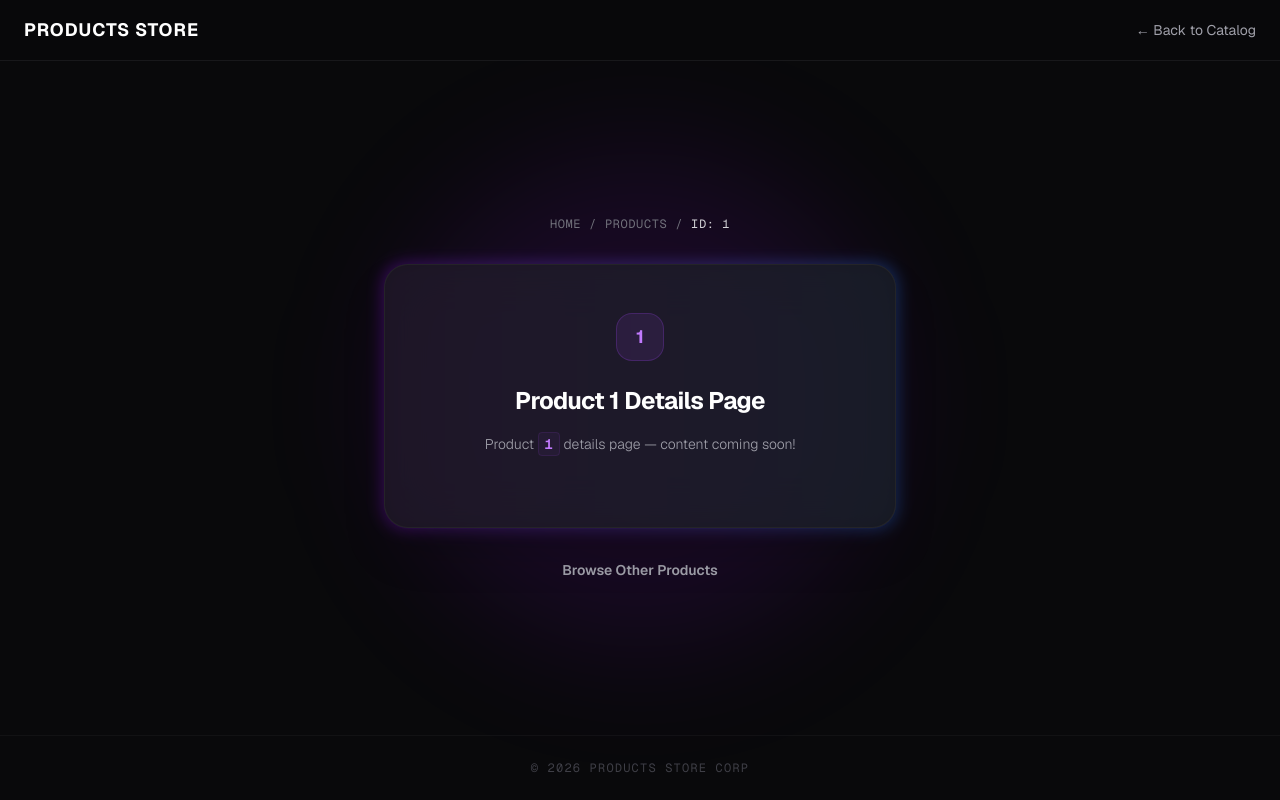
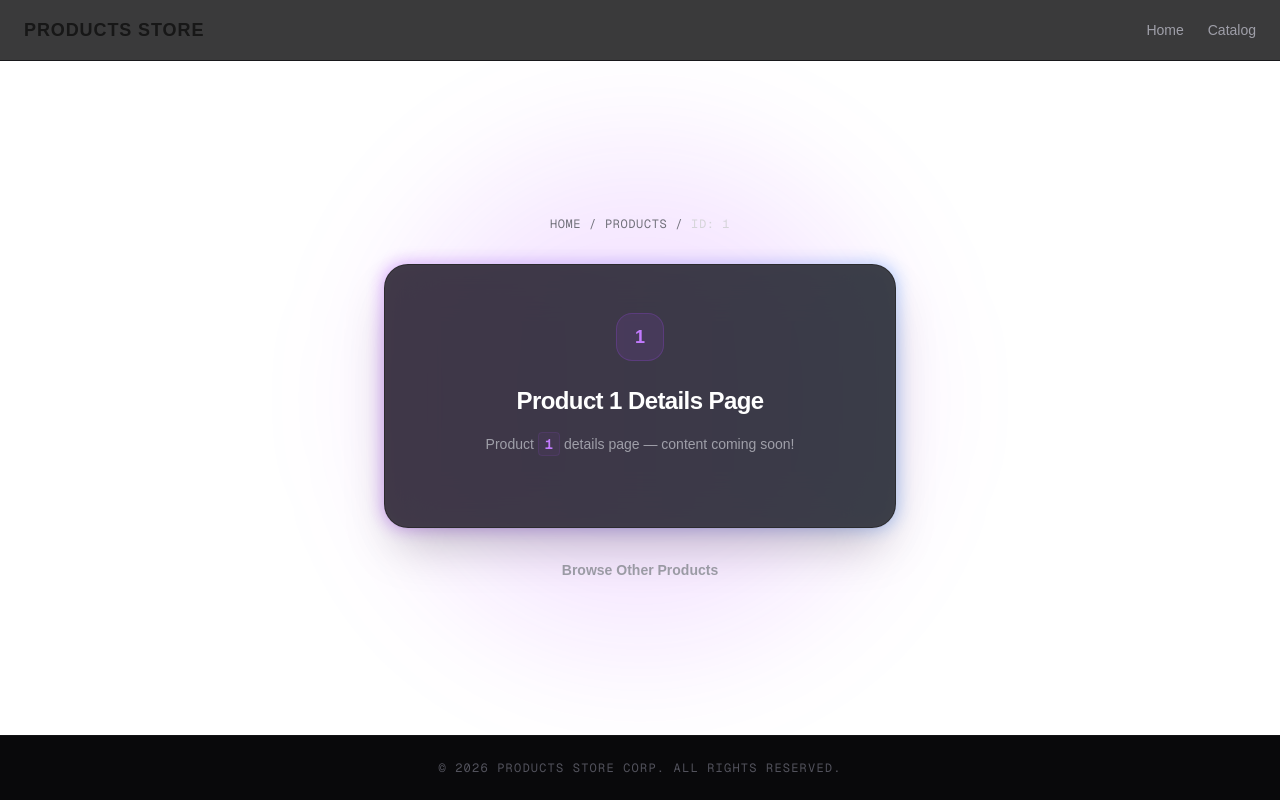
Before and after one commit to pwanjari23/NextJs_FullStack, a Next.js app: page /products/1 in a window 1280 px wide. Built offline with nearby package versions, Linux system fonts and the light colour scheme.

Commit message:
Revise layout with global header and footer

```diff
--- a/app/layout.js
+++ b/app/layout.js
@@ -1,4 +1,5 @@
 import { Geist, Geist_Mono } from "next/font/google";
+import Link from "next/link";
 import "./globals.css";
 
 const geistSans = Geist({
@@ -12,8 +13,8 @@ const geistMono = Geist_Mono({
 });
 
 export const metadata = {
-  title: "Create Next App",
-  description: "Generated by create next app",
+  title: "Products Store",
+  description: "A premium store experience built with Next.js and Tailwind CSS",
 };
 
 export default function RootLayout({ children }) {
@@ -22,7 +23,33 @@ export default function RootLayout({ children }) {
       lang="en"
       className={`${geistSans.variable} ${geistMono.variable} h-full antialiased`}
     >
-      <body className="min-h-full flex flex-col">{children}</body>
+      <body className="min-h-full flex flex-col bg-zinc-950 text-white selection:bg-purple-500 selection:text-white">
+
+        {/* Global Header */}
+        <header className="border-b border-zinc-900 bg-zinc-950/80 backdrop-blur-md sticky top-0 z-50 px-6 py-4 flex items-center justify-between">
+          <Link href="/" className="text-lg font-bold tracking-wider hover:text-purple-400 transition-colors">
+            PRODUCTS STORE
+          </Link>
+          <nav className="flex items-center gap-6">
+            <Link href="/" className="text-sm text-zinc-400 hover:text-white transition-colors">
+              Home
+            </Link>
+            <Link href="/products" className="text-sm text-zinc-400 hover:text-white transition-colors">
+              Catalog
+            </Link>
+          </nav>
+        </header>
+
+        {/* Dynamic Page Content */}
+        <main className="flex-grow flex flex-col relative">
+          {children}
+        </main>
+
+        {/* Global Footer */}
+        <footer className="w-full text-center py-6 text-xs text-zinc-600 border-t border-zinc-900/60 font-mono tracking-widest uppercase bg-zinc-950">
+          © 2026 products store corp. all rights reserved.
+        </footer>
+      </body>
     </html>
   );
 }
--- a/app/page.js
+++ b/app/page.js
@@ -47,11 +47,6 @@ export default function Home() {
           </Link>
         </div>
       </main>
-
-      {/* Footer */}
-      <footer className="absolute bottom-6 text-xs text-zinc-600 font-mono tracking-widest uppercase">
-        © 2026 products store corp
-      </footer>
     </div>
   );
 }
--- a/app/products/[id]/page.js
+++ b/app/products/[id]/page.js
@@ -4,19 +4,9 @@ export default async function ProductDetailPage({ params }) {
   const { id } = await params;
 
   return (
-    <div className="relative min-h-screen flex flex-col justify-between bg-zinc-950 text-white font-sans overflow-hidden">
+    <div className="relative flex-grow flex flex-col justify-center py-16 overflow-hidden">
       {/* Background glowing blob */}
       <div className="absolute top-1/2 left-1/2 -translate-x-1/2 -translate-y-1/2 w-[500px] h-[500px] bg-purple-600/10 rounded-full blur-3xl pointer-events-none"></div>
-
-      {/* Top Navbar */}
-      <header className="border-b border-zinc-900 bg-zinc-950/80 backdrop-blur-md sticky top-0 z-50 px-6 py-4 flex items-center justify-between">
-        <Link href="/" className="text-lg font-bold tracking-wider hover:text-purple-400 transition-colors">
-          PRODUCTS STORE
-        </Link>
-        <Link href="/products" className="text-sm text-zinc-400 hover:text-white transition-colors flex items-center gap-1">
-          <span>← Back to Catalog</span>
-        </Link>
-      </header>
 
       {/* Main Content Area */}
       <main className="flex-1 flex flex-col items-center justify-center p-6 relative z-10">
@@ -49,6 +39,8 @@ export default async function ProductDetailPage({ params }) {
               Product <span className="font-mono text-purple-400 font-semibold bg-purple-500/5 px-1.5 py-0.5 rounded border border-purple-500/10">{id}</span> details page — content coming soon!
             </p>
 
+            {/* Simulated Action / Coming Soon info */}
+
           </div>
         </div>
 
@@ -62,11 +54,6 @@ export default async function ProductDetailPage({ params }) {
           </Link>
         </div>
       </main>
-
-      {/* Footer */}
-      <footer className="w-full text-center py-6 text-xs text-zinc-700 border-t border-zinc-900/60 font-mono tracking-widest uppercase">
-        © 2026 products store corp
-      </footer>
     </div>
   );
 }
--- a/app/products/page.js
+++ b/app/products/page.js
@@ -10,17 +10,7 @@ export default function ProductsPage() {
   }));
 
   return (
-    <div className="min-h-screen bg-zinc-950 text-white font-sans selection:bg-purple-500 selection:text-white pb-24">
-      {/* Top Navbar/Header */}
-      <header className="border-b border-zinc-900 bg-zinc-950/80 backdrop-blur-md sticky top-0 z-50 px-6 py-4 flex items-center justify-between">
-        <Link href="/" className="text-lg font-bold tracking-wider hover:text-purple-400 transition-colors">
-          PRODUCTS STORE
-        </Link>
-        <Link href="/" className="text-sm text-zinc-400 hover:text-white transition-colors flex items-center gap-1">
-          <span>← Back to Home</span>
-        </Link>
-      </header>
-
+    <div className="pb-24">
       {/* Main Container */}
       <main className="max-w-7xl mx-auto px-6 pt-16">
         {/* Page Header */}
```
